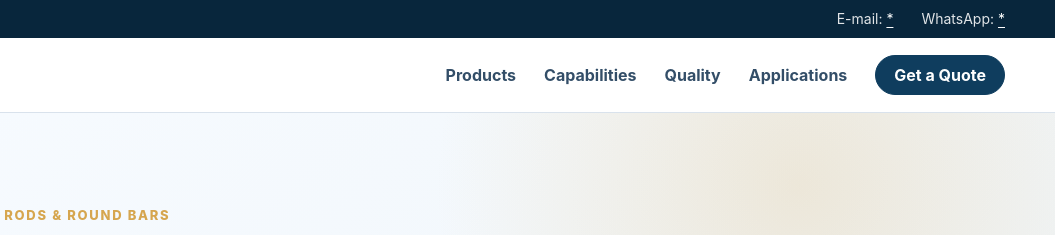
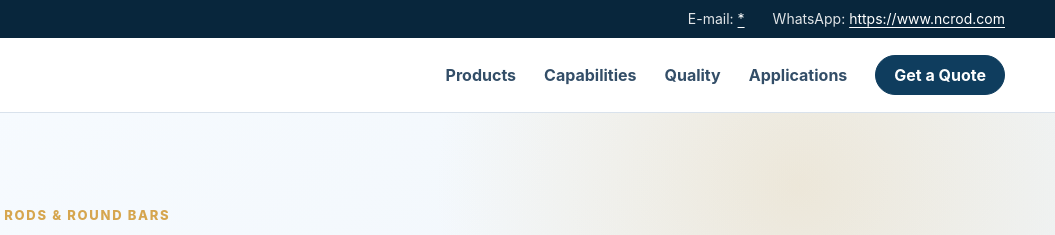
Before and after one commit to nczhao888-gif/NCrod, a website: page index.html in a window 1280 px wide. Shown: the top 235 px of the page, 225-1280 px from the left. Drawn offline with Linux system fonts and the light colour scheme.

Commit message:
Add files via upload

```diff
--- a/index.html
+++ b/index.html
@@ -39,7 +39,7 @@
     <div class="topbar">
       <div class="container topbar__inner">
         <span>E-mail: <a href="/">*</a></span>
-        <span>WhatsApp: <a href="/" rel="noopener" target="_blank">*</a></span>
+        <span>WhatsApp: <a href="/" rel="noopener" target="_blank">https://www.ncrod.com</a></span>
       </div>
     </div>
 
```
